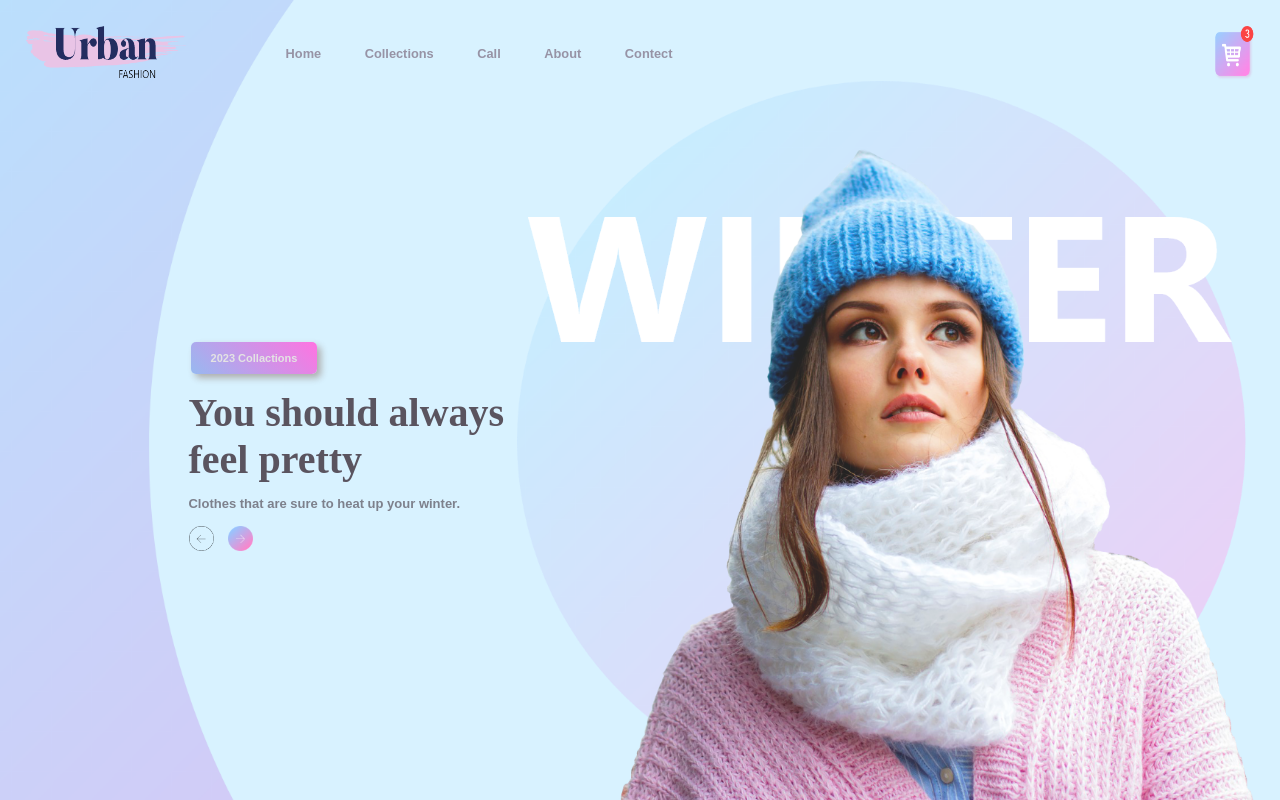
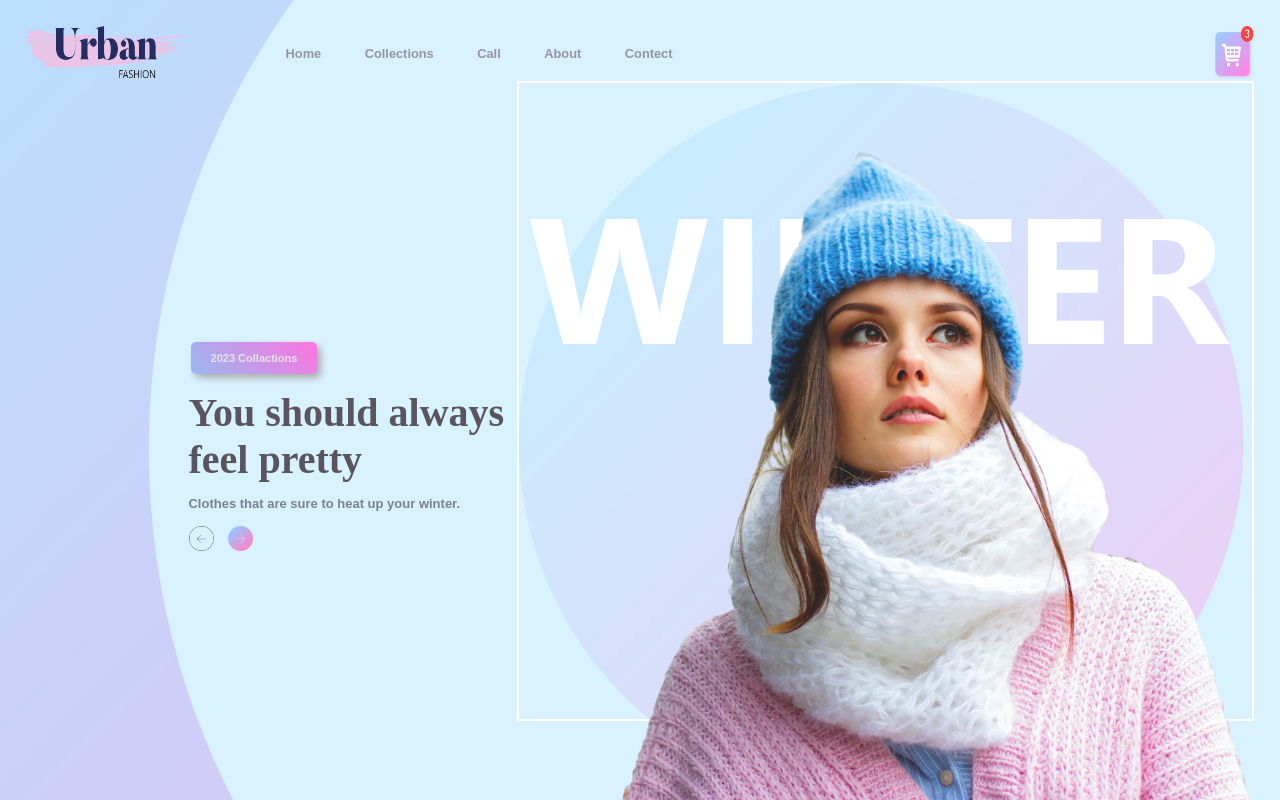
Before and after one commit to Amitvarman07/website.io, a plain HTML site: page index.html in a window 1280 px wide. Drawn offline with nearby package versions, Linux system fonts and the light colour scheme.

Commit message:
Update style.css

```diff
--- a/style.css
+++ b/style.css
@@ -134,7 +134,7 @@ nav ul li a:hover {
     top: 0%;
     right: 0px;
     bottom: 0px;
-    /* border: 2px solid #fff; */
+    border: 2px solid #fff;
     transition: 0.2s;
 
 }
```
